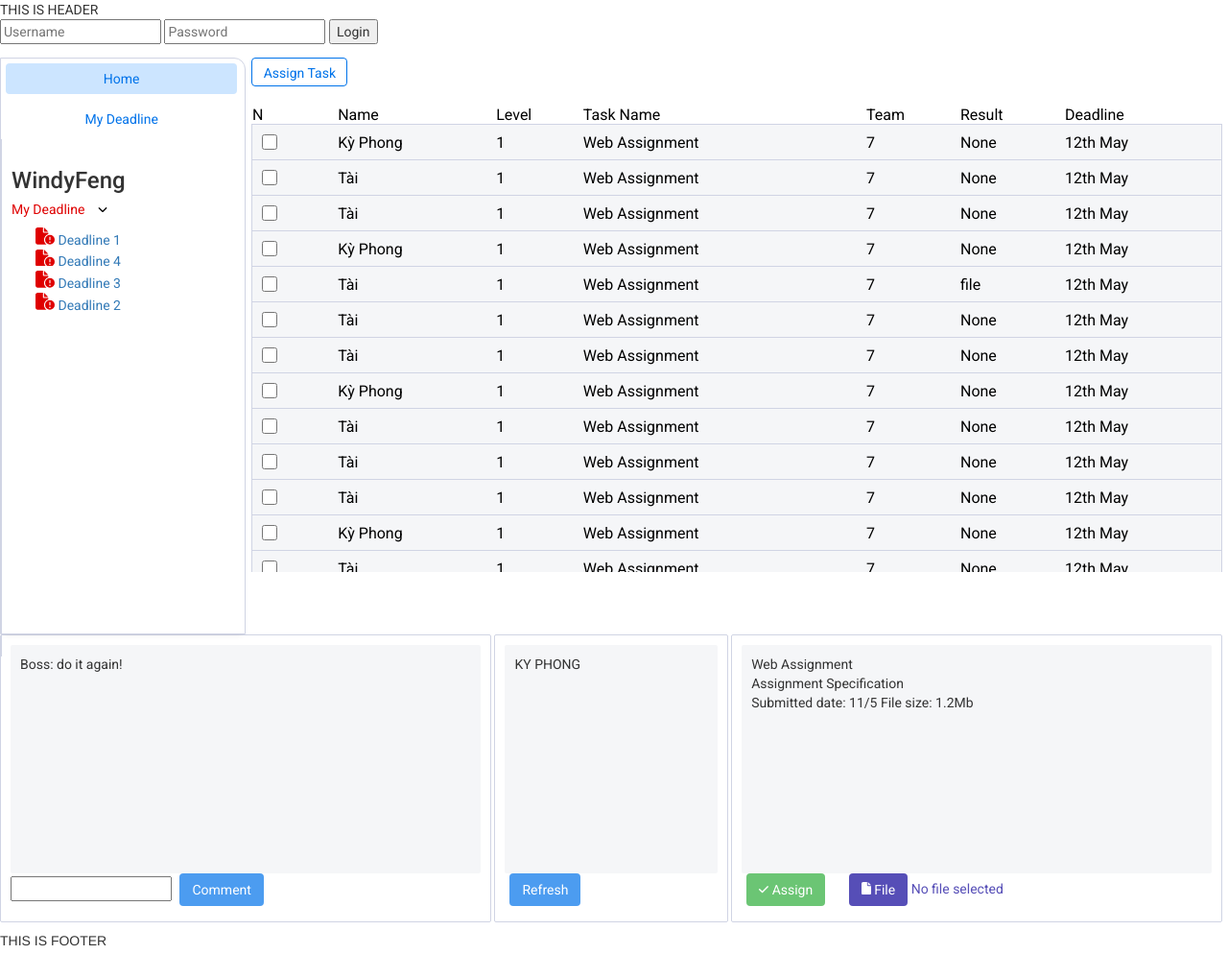
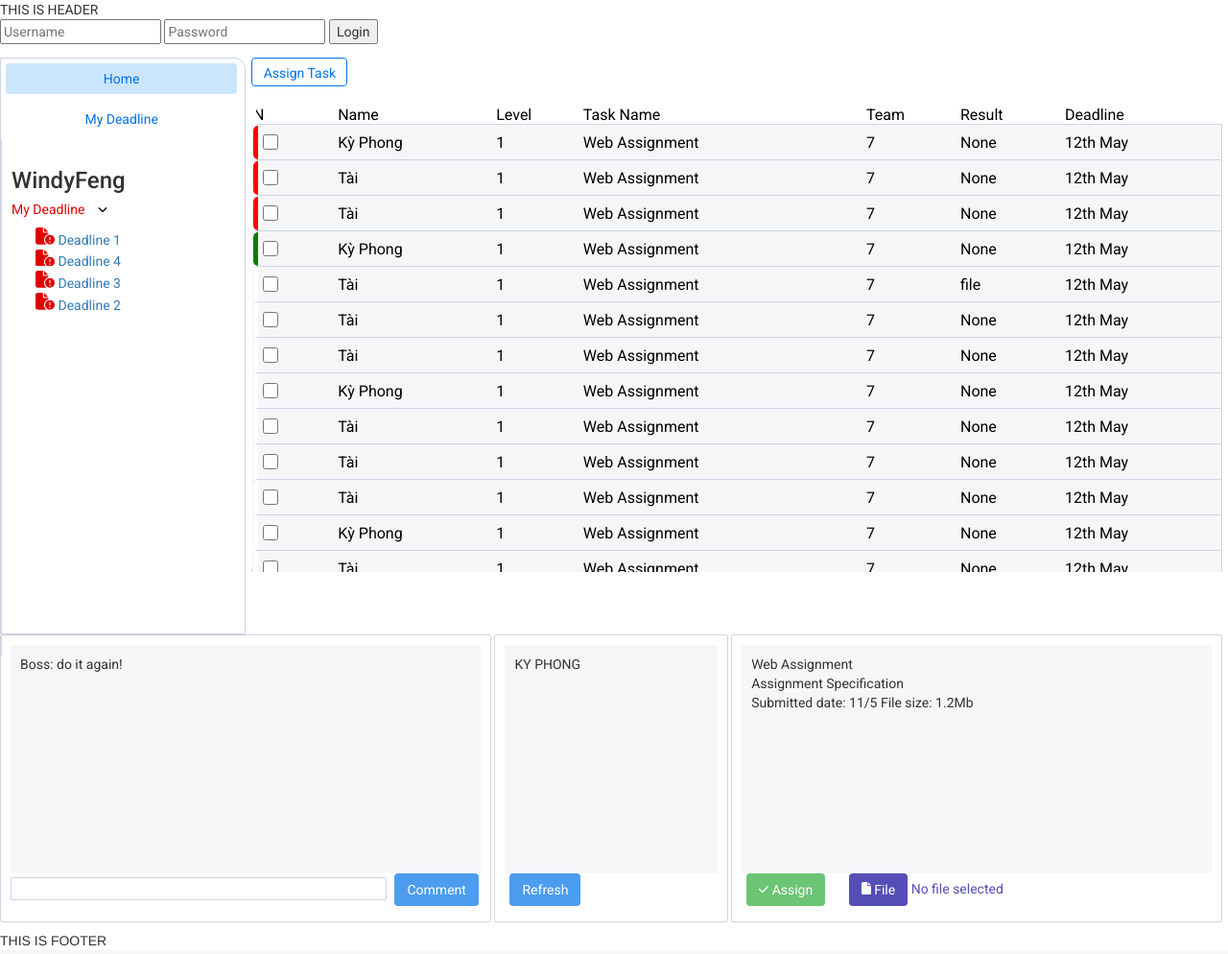
Before and after one commit to WindyFeg/WEB-Enterprise-Managment-System, a PHP site: page /index.php?page=manage in a window 1280 px wide. Shown: the whole page at 96% size. Run offline with PHP 8.4, Linux system fonts and the light colour scheme.

Commit message:
comment section

```diff
--- a/assets/index.css
+++ b/assets/index.css
@@ -169,6 +169,13 @@
 
   .comment_btn {}
 
+  #comment_input {
+      width: 80%;
+      border: solid 1px #D0D4E4;
+      border-radius: 2px;
+      /* height: 65%; */
+  }
+
   /*% DETAIL */
   .manage .mn_detail {
       background: #FFFFFF;
@@ -300,11 +307,42 @@
       border: 0.8px solid #D0D4E4;
       height: 36px;
       box-sizing: border-box;
+      position: relative;
+      transition: 0.3s;
   }
 
   #table-wrapper table tbody tr:hover {
       cursor: pointer;
+      background-color: white;
+      transform: scale(0.99);
+
+  }
+
+
+  .employee_level_color {
+      padding-left: 10px;
+  }
+
+  .employee_level_color::before {
+      content: "";
+      position: absolute;
+      top: 0;
+      bottom: 0;
+      left: 0;
+      width: 5px;
+      background-color: white;
+      border-top-left-radius: 5px;
+      border-bottom-left-radius: 5px;
+  }
+
+  .elc_red::before {
       background-color: red;
+
+  }
+
+  .elc_green::before {
+      background-color: green;
+
   }
 
   #table-wrapper table tbody tr input {
--- a/pages/manage.php
+++ b/pages/manage.php
@@ -68,7 +68,7 @@
                     <div id="table-scroll">
                         <table>
                             <thead>
-                                <tr>
+                                <tr class="employee_level_color">
                                     <td class="tg-0lax">N</td>
                                     <td class="tg-0lax">Name</td>
                                     <td class="tg-0lax">Level</td>
@@ -79,7 +79,7 @@
                                 </tr>
                             </thead>
                             <tbody>
-                                <tr>
+                                <tr class="employee_level_color elc_red">
                                     <td class="tg-0lax"> <input type="checkbox"> </input></td>
                                     <td class="tg-0lax">Kỳ Phong</td>
                                     <td class="tg-0lax">1</td>
@@ -88,7 +88,7 @@
                                     <td class="tg-0lax">None</td>
                                     <td class="tg-0lax">12th May</td>
                                 </tr>
-                                <tr>
+                                <tr class="employee_level_color elc_red">
                                     <td class="tg-0lax"> <input type="checkbox"> </input></td>
                                     <td class="tg-0lax">Tài</td>
                                     <td class="tg-0lax">1</td>
@@ -97,7 +97,7 @@
                                     <td class="tg-0lax">None</td>
                                     <td class="tg-0lax">12th May</td>
                                 </tr>
-                                <tr>
+                                <tr class="employee_level_color elc_red">
                                     <td class="tg-0lax"> <input type="checkbox"> </input></td>
                                     <td class="tg-0lax">Tài</td>
                                     <td class="tg-0lax">1</td>
@@ -106,7 +106,7 @@
                                     <td class="tg-0lax">None</td>
                                     <td class="tg-0lax">12th May</td>
                                 </tr>
-                                <tr>
+                                <tr class="employee_level_color elc_green">
                                     <td class="tg-0lax"> <input type="checkbox"> </input></td>
                                     <td class="tg-0lax">Kỳ Phong</td>
                                     <td class="tg-0lax">1</td>
@@ -115,7 +115,7 @@
                                     <td class="tg-0lax">None</td>
                                     <td class="tg-0lax">12th May</td>
                                 </tr>
-                                <tr>
+                                <tr class="employee_level_color">
                                     <td class="tg-0lax"> <input type="checkbox"> </input></td>
                                     <td class="tg-0lax">Tài</td>
                                     <td class="tg-0lax">1</td>
@@ -124,7 +124,7 @@
                                     <td class="tg-0lax"><a href="/images/myw3schoolsimage.jpg" download> file</a></td>
                                     <td class="tg-0lax">12th May</td>
                                 </tr>
-                                <tr>
+                                <tr class="employee_level_color">
                                     <td class="tg-0lax"> <input type="checkbox"> </input></td>
                                     <td class="tg-0lax">Tài</td>
                                     <td class="tg-0lax">1</td>
@@ -133,7 +133,7 @@
                                     <td class="tg-0lax">None</td>
                                     <td class="tg-0lax">12th May</td>
                                 </tr>
-                                <tr>
+                                <tr class="employee_level_color">
                                     <td class="tg-0lax"> <input type="checkbox"> </input></td>
                                     <td class="tg-0lax">Tài</td>
                                     <td class="tg-0lax">1</td>
@@ -142,7 +142,7 @@
                                     <td class="tg-0lax">None</td>
                                     <td class="tg-0lax">12th May</td>
                                 </tr>
-                                <tr>
+                                <tr class="employee_level_color">
                                     <td class="tg-0lax"> <input type="checkbox"> </input></td>
                                     <td class="tg-0lax">Kỳ Phong</td>
                                     <td class="tg-0lax">1</td>
@@ -151,7 +151,7 @@
                                     <td class="tg-0lax">None</td>
                                     <td class="tg-0lax">12th May</td>
                                 </tr>
-                                <tr>
+                                <tr class="employee_level_color">
                                     <td class="tg-0lax"> <input type="checkbox"> </input></td>
                                     <td class="tg-0lax">Tài</td>
                                     <td class="tg-0lax">1</td>
@@ -160,7 +160,7 @@
                                     <td class="tg-0lax">None</td>
                                     <td class="tg-0lax">12th May</td>
                                 </tr>
-                                <tr>
+                                <tr class="employee_level_color">
                                     <td class="tg-0lax"> <input type="checkbox"> </input></td>
                                     <td class="tg-0lax">Tài</td>
                                     <td class="tg-0lax">1</td>
@@ -169,7 +169,7 @@
                                     <td class="tg-0lax">None</td>
                                     <td class="tg-0lax">12th May</td>
                                 </tr>
-                                <tr>
+                                <tr class="employee_level_color">
                                     <td class="tg-0lax"> <input type="checkbox"> </input></td>
                                     <td class="tg-0lax">Tài</td>
                                     <td class="tg-0lax">1</td>
@@ -178,7 +178,7 @@
                                     <td class="tg-0lax">None</td>
                                     <td class="tg-0lax">12th May</td>
                                 </tr>
-                                <tr>
+                                <tr class="employee_level_color">
                                     <td class="tg-0lax"> <input type="checkbox"> </input></td>
                                     <td class="tg-0lax">Kỳ Phong</td>
                                     <td class="tg-0lax">1</td>
@@ -187,7 +187,7 @@
                                     <td class="tg-0lax">None</td>
                                     <td class="tg-0lax">12th May</td>
                                 </tr>
-                                <tr>
+                                <tr class="employee_level_color">
                                     <td class="tg-0lax"> <input type="checkbox"> </input></td>
                                     <td class="tg-0lax">Tài</td>
                                     <td class="tg-0lax">1</td>
@@ -196,7 +196,7 @@
                                     <td class="tg-0lax">None</td>
                                     <td class="tg-0lax">12th May</td>
                                 </tr>
-                                <tr>
+                                <tr class="employee_level_color">
                                     <td class="tg-0lax"> <input type="checkbox"> </input></td>
                                     <td class="tg-0lax">Tài</td>
                                     <td class="tg-0lax">1</td>
@@ -220,10 +220,10 @@
             <div class="comment_view">
                 Boss: do it again!
             </div>
-            <form>
+            <div>
                 <input type="text" id="comment_input">
-                <button type="submit" class="btn comment_btn">Comment </button>
-            </form>
+                <button onclick={AddComment()} class="btn comment_btn">Comment </button>
+            </div>
         </div>
     </div>
     <div class="mn_detail">
@@ -285,4 +285,14 @@
         $('#selected_filename').text($('#fileinput')[0].files[0].name);
     });
 
+    function AddComment() {
+        cmt = document.getElementById("comment_input").value;
+        document.getElementById("comment_input").value = "";
+        document.getElementsByClassName("comment_view")[0].innerHTML
+            += "<div>Me: " + cmt + "</div>";
+
+
+        // add to database section
+    }
+
 </script>
```
Also changed, not shown: database/create.php (+22 -14 lines), database/createtb.php (+14 -15 lines), database/database.php (added, +18 -0 lines), sever/comment_processing.php (added, +8 -0 lines).
